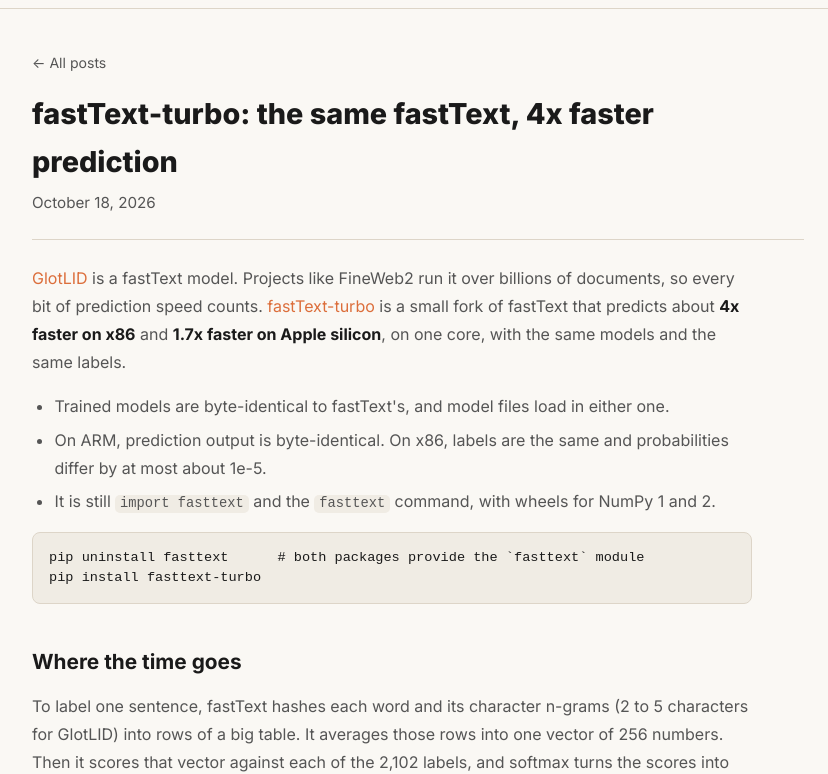
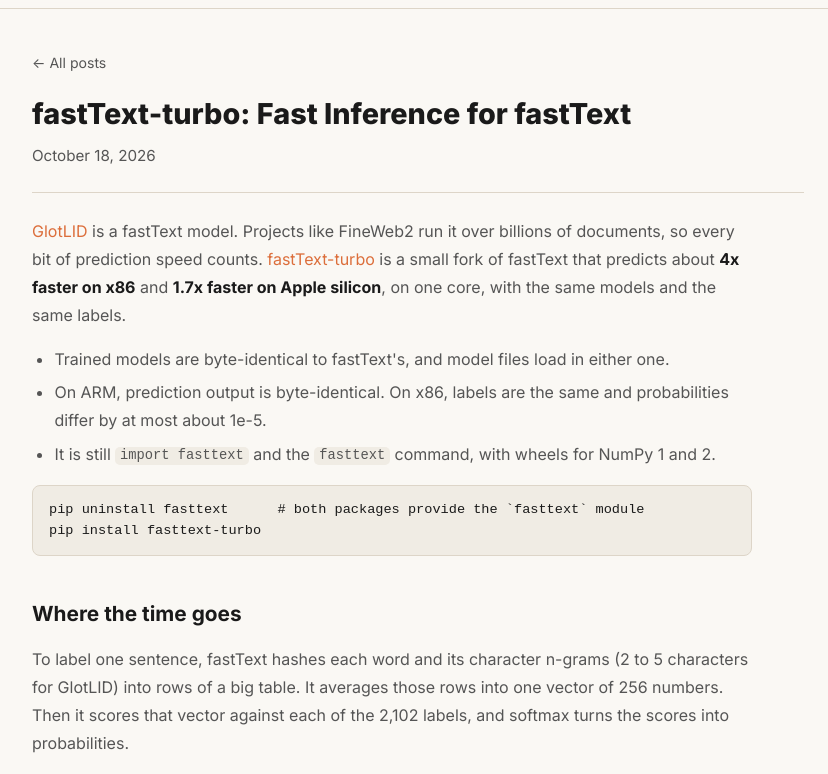
Before and after one commit to CommonGlot/commonglot.github.io, a plain HTML site: page blog/fasttext-turbo.html in a window 1280 px wide. Shown: the part 44-818 px from the top of the page, without its empty margins (222-1050 px from the left). Drawn offline with Linux system fonts and the light colour scheme.

Commit message:
Rename the fastText-turbo post: Fast Inference for fastText

```diff
--- a/blog/fasttext-turbo.html
+++ b/blog/fasttext-turbo.html
@@ -3,10 +3,10 @@
 <head>
   <meta charset="UTF-8">
   <meta name="viewport" content="width=device-width, initial-scale=1.0">
-  <title>fastText-turbo: the same fastText, 4x faster prediction — CommonGlot</title>
+  <title>fastText-turbo: Fast Inference for fastText — CommonGlot</title>
   <meta name="description" content="Where fastText spends its time when it predicts a language, what fastText-turbo changes, and what is left to speed up.">
   <link rel="canonical" href="https://commonglot.github.io/blog/fasttext-turbo.html">
-  <meta property="og:title" content="fastText-turbo: the same fastText, 4x faster prediction">
+  <meta property="og:title" content="fastText-turbo: Fast Inference for fastText">
   <meta property="og:description" content="Same models and labels as fastText, about 4x faster GlotLID prediction on x86 and 1.7x on Apple silicon.">
   <meta property="og:type" content="article">
   <meta property="og:url" content="https://commonglot.github.io/blog/fasttext-turbo.html">
@@ -24,7 +24,7 @@
   <div class="wrap">
     <div class="page-header">
       <a href="index.html" class="back-link">← All posts</a>
-      <h1>fastText-turbo: the same fastText, 4x faster prediction</h1>
+      <h1>fastText-turbo: Fast Inference for fastText</h1>
       <p>October 18, 2026</p>
     </div>
 
```
Also changed, not shown: blog/index.html (+1 -1 lines).
